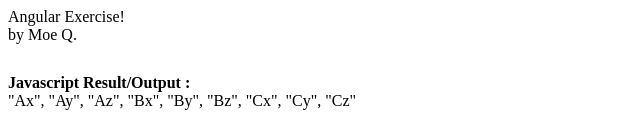
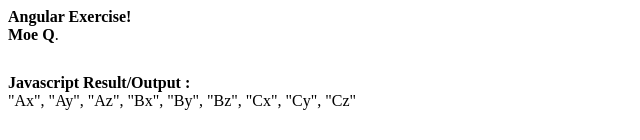
Before and after one commit to Ibaloc/angular-exercise-final-StackBlitz, an Angular app: page / in a window 1280 px wide. Shown: the top 140 px of the page, without its empty margins (0-640 px from the left). Built offline with nearby package versions, Linux system fonts and the light colour scheme.

Commit message:
1 file modified

```diff
--- a/src/main.ts
+++ b/src/main.ts
@@ -8,9 +8,9 @@ import { bootstrapApplication } from '@angular/platform-browser';
   standalone: true,
   imports: [CommonModule],
   template: `
-    {{name}} Exercise!
+    <b>{{name}} Exercise!</b>
     <div style = "margin-top: 0px">
-        by Moe Q.
+        <b>Moe Q</b>.
     </div>
   `,
 })
```
